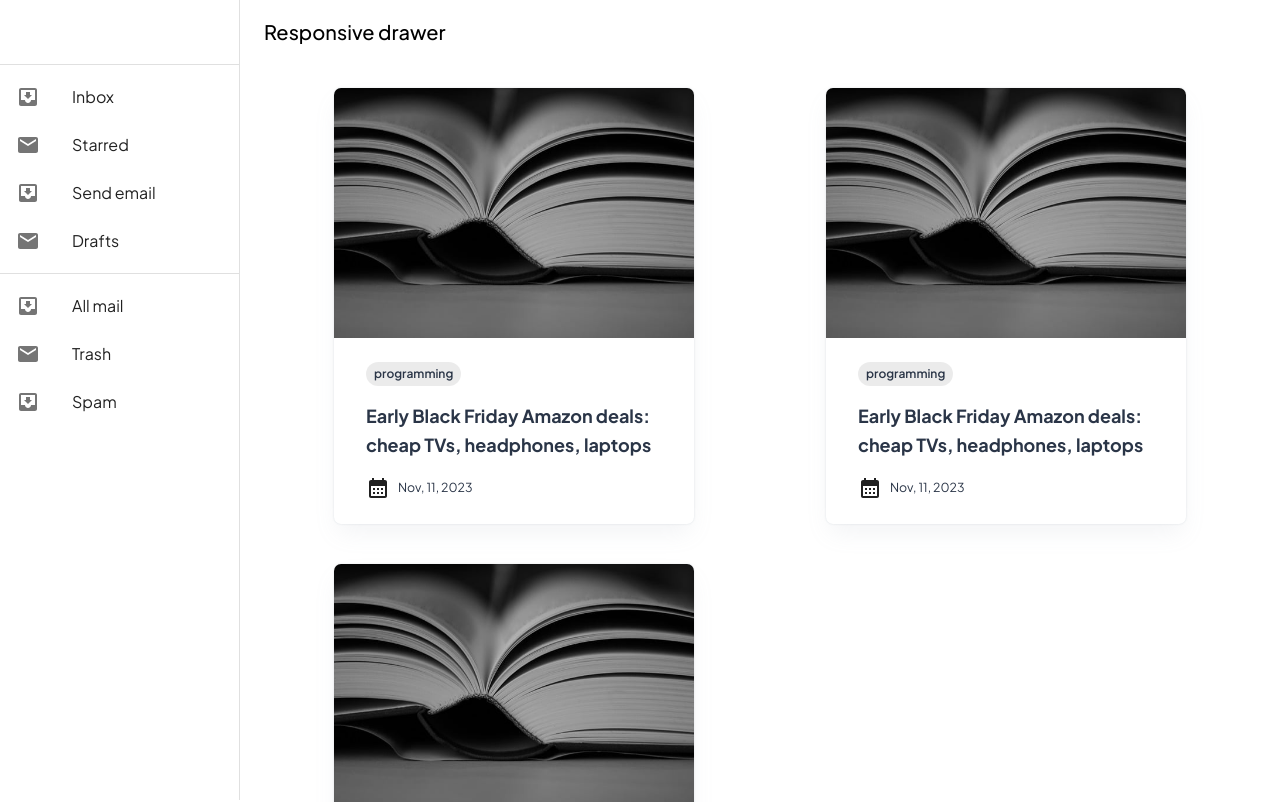
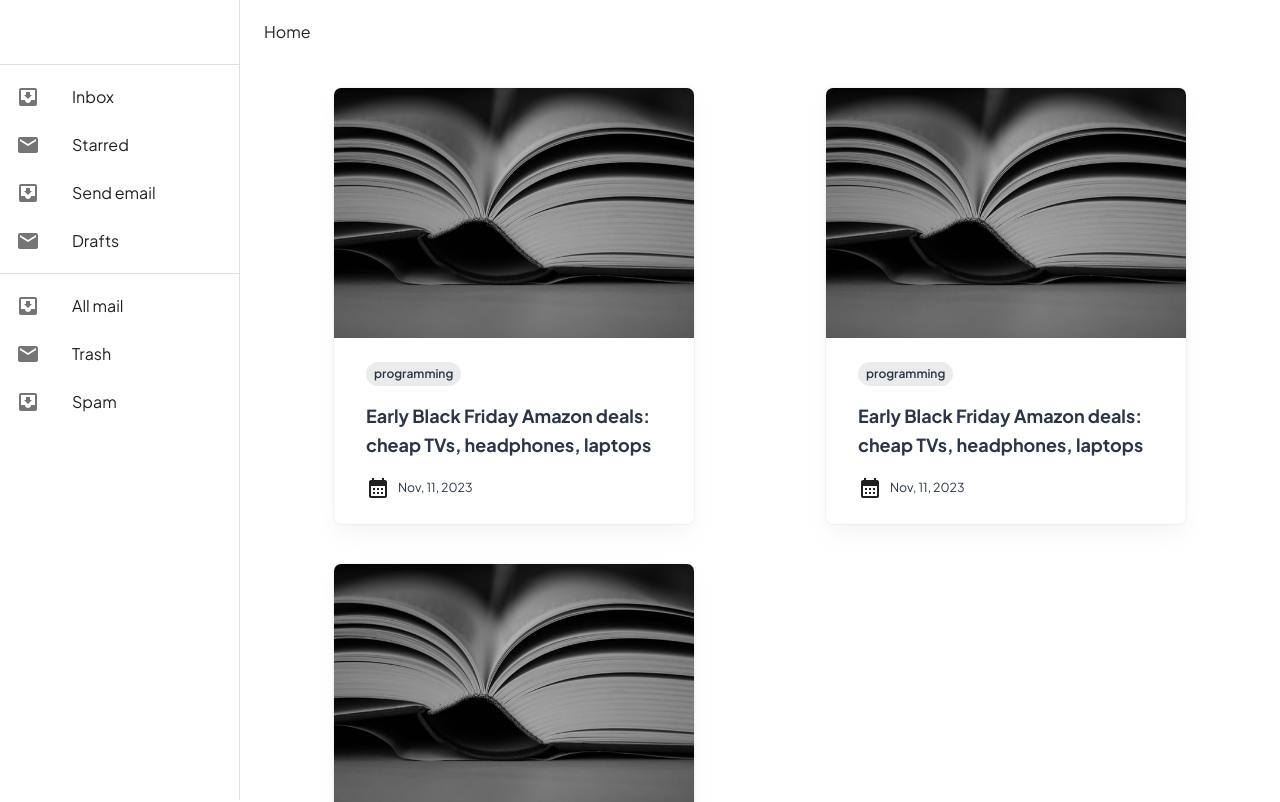
Before and after one commit to BijianWu/blog, a React (Create React App) app: page / in a window 1280 px wide. Shown: the top 802 px of the page. Built offline with nearby package versions, Linux system fonts and the light colour scheme.

Commit message:
chore: add breadcrumbs on the default header

```diff
--- a/src/components/Layout.jsx
+++ b/src/components/Layout.jsx
@@ -1,9 +1,10 @@
-import { AppBar, Box, Container, CssBaseline, Divider, Drawer, IconButton, List, ListItem, ListItemButton, ListItemIcon, ListItemText, Toolbar, Typography } from "@mui/material";
+import { AppBar, Box, Breadcrumbs, Container, CssBaseline, Divider, Drawer, IconButton, List, ListItem, ListItemButton, ListItemIcon, ListItemText, Toolbar, Typography } from "@mui/material";
 import { useState } from "react";
-import { Outlet } from "react-router-dom";
+import { Link, Outlet } from "react-router-dom";
 import InboxIcon from '@mui/icons-material/MoveToInbox';
 import MailIcon from '@mui/icons-material/Mail';
 import MenuIcon from '@mui/icons-material/Menu';
+import NavigateNextIcon from '@mui/icons-material/NavigateNext';
 
 const drawerWidth = 240;
 
@@ -46,8 +47,29 @@ export default function Layout(props){
         </List>
       </div>
     );
+    function handleClick(event) {
+        event.preventDefault();
+        console.info('You clicked a breadcrumb.');
+      }
 
     const container = window !== undefined ? () => window().document.body : undefined;
+    const breadcrumbs = [
+        // <Link underline="hover" key="1" color="inherit" href="/" onClick={handleClick}>
+        //   MUI
+        // </Link>,
+        // <Link
+        //   underline="hover"
+        //   key="2"
+        //   color="inherit"
+        //   href="/material-ui/getting-started/installation/"
+        //   onClick={handleClick}
+        // >
+        //   Core
+        // </Link>,
+        <Typography key="3" color="text.primary">
+          Home
+        </Typography>,
+      ];
 
     return <>
         <Box sx={{ display: 'flex' }}>
@@ -71,9 +93,16 @@ export default function Layout(props){
             >
                 <MenuIcon />
             </IconButton>
-          <Typography color={"black"} variant="h6" noWrap component="div">
+            {/* <Typography color={"black"} variant="h6" noWrap component="div">
                 Responsive drawer
-          </Typography>
+            </Typography> */}
+
+            <Breadcrumbs
+                separator={<NavigateNextIcon fontSize="small" />}
+                aria-label="breadcrumb"
+            >
+                {breadcrumbs}
+            </Breadcrumbs>
             </Toolbar>
         </AppBar>
         <Box
```
Lines whose indentation alone changed are shown as unchanged.
